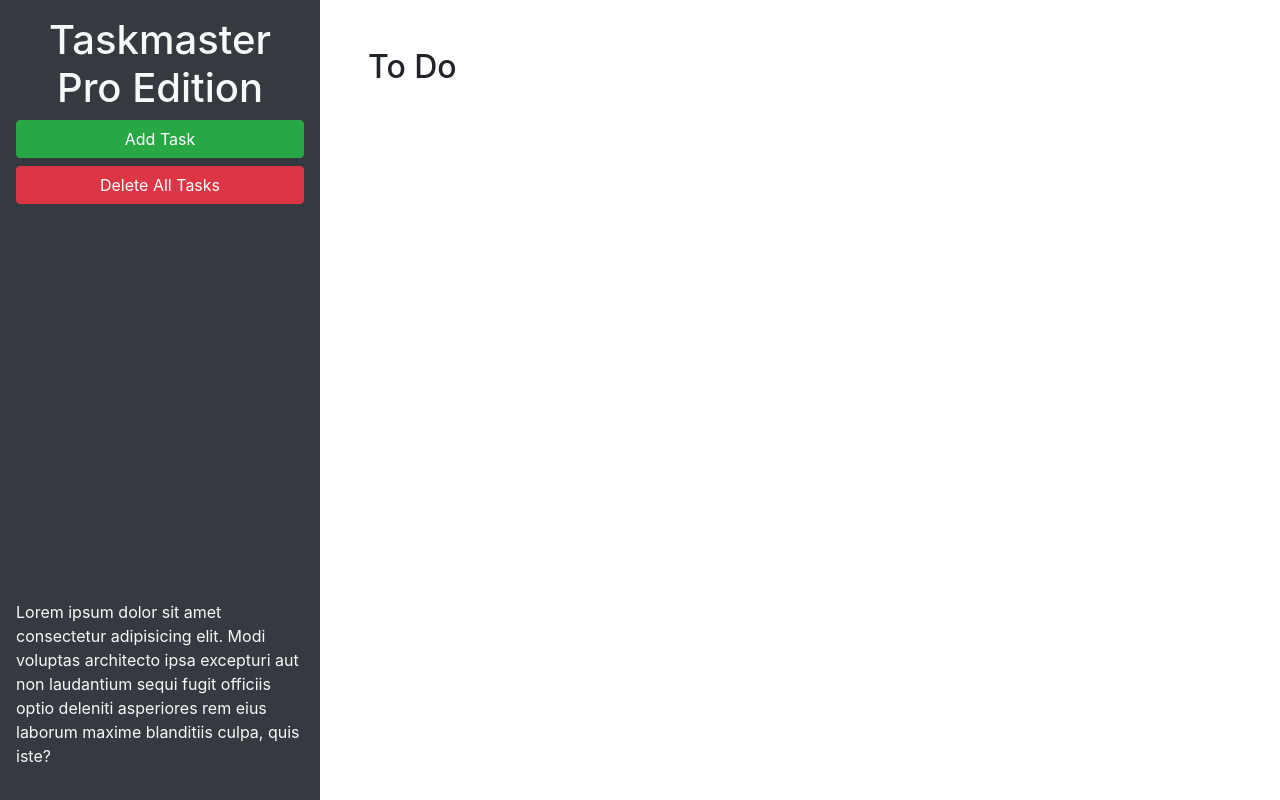
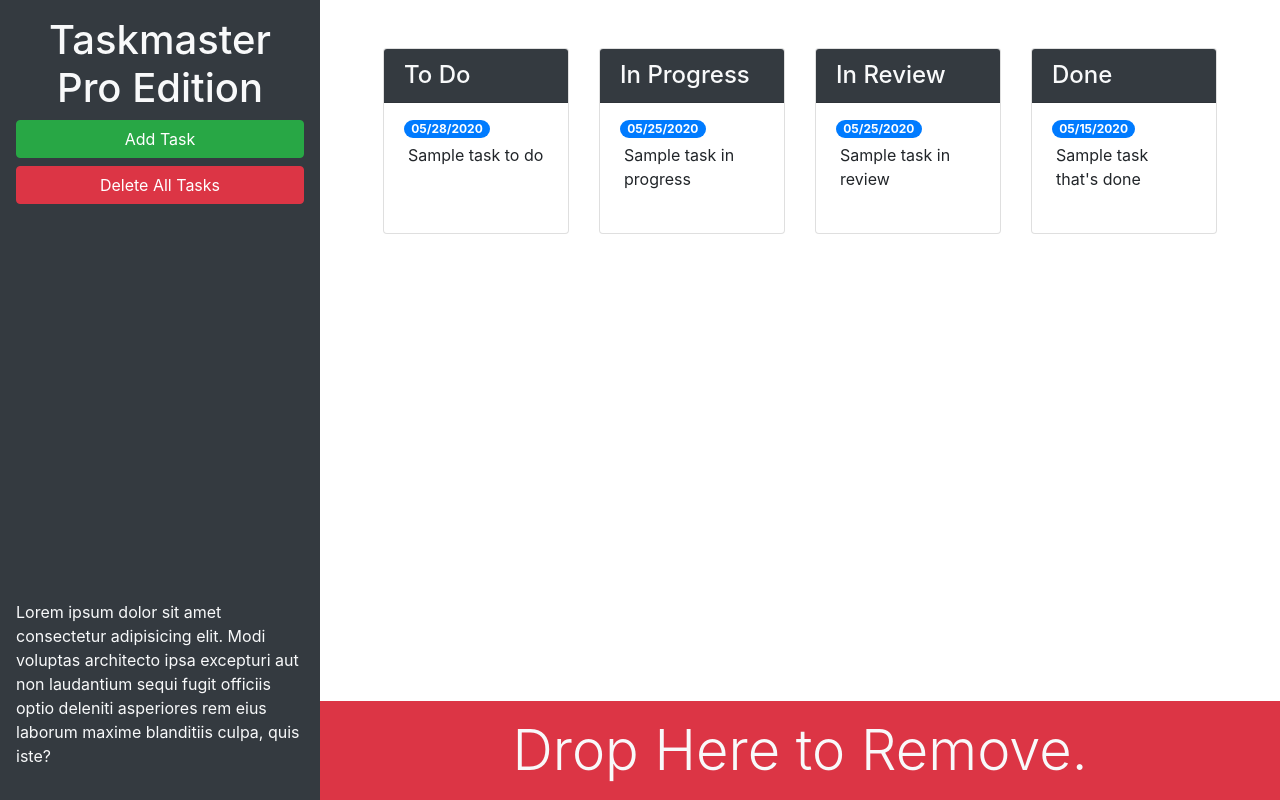
Before and after one commit to dkbaffour777/taskmaster-pro, a plain HTML site: page index.html in a window 1280 px wide. Drawn offline with nearby package versions, Linux system fonts and the light colour scheme.

Commit message:
add bootstrap

```diff
--- a/index.html
+++ b/index.html
@@ -13,21 +13,86 @@
 <body>
 
   <div class="row min-vh-100 no-gutters">
-    <header class="col-12 col-lg-3 bg-dark text-light d-flex flex-column p-4 p-lg-3">
+    <header class="col-12 col-lg-3 bg-dark text-light sticky-top d-flex flex-column p-4 p-lg-3">
       <h1 class="text-center">Taskmaster Pro Edition</h1>
       <button id="create-task" class="btn btn-block btn-success" data-toggle="modal" data-target="#task-form-modal">Add
         Task</button>
       <button id="remove-tasks" class="btn btn-block btn-danger">Delete All Tasks</button>
-      <p class="mt-auto">Lorem ipsum dolor sit amet consectetur adipisicing elit. Modi voluptas architecto ipsa
+      <p class="mt-auto d-none d-lg-block">Lorem ipsum dolor sit amet consectetur adipisicing elit. Modi voluptas architecto ipsa
         excepturi aut non
         laudantium sequi fugit officiis optio deleniti asperiores rem eius laborum maxime blanditiis culpa, quis iste?
       </p>
     </header>
-    <main class="col-12 col-lg-9">
-      <div class="m-5">
-        <h2>To Do</h2>
-        <ul id="list-toDo" class="list-group"> </ul>
+    <main class="col-12 col-lg-9 d-flex flex-column">
+      <div class="m-5 row justify-content-around">
+        <!-- todo start -->
+        <div class="col-12 col-md-6 col-xl-3 mb-3">
+          <div class="card">
+            <h4 class="card-header bg-dark text-light">
+              To Do
+            </h4>
+            <ul id="list-toDo" class="list-group list-group-flush">
+              <li class="list-group-item">
+                <span class="badge badge-primary badge-pill">05/28/2020</span>
+                <p class="m-1">Sample task to do</p>
+              </li>
+            </ul>
+          </div>
+        </div>
+        <!-- todo end -->
+        <!-- in progress start -->
+        <div class="col-12 col-md-6 col-xl-3 mb-3">
+          <div class="card">
+            <h4 class="card-header bg-dark text-light">
+              In Progress
+            </h4>
+            <ul id="list-toDo" class="list-group list-group-flush">
+              <li class="list-group-item">
+                <span class="badge badge-primary badge-pill">05/25/2020</span>
+                <p class="m-1">Sample task in progress</p>
+              </li>
+            </ul>
+          </div>
+        </div>
+        <!-- in progress end -->
+        <!-- in review start -->
+        <div class="col-12 col-md-6 col-xl-3 mb-3">
+          <div class="card">
+            <h4 class="card-header bg-dark text-light">
+              In Review
+            </h4>
+            <ul id="list-toDo" class="list-group list-group-flush">
+              <li class="list-group-item">
+                <span class="badge badge-primary badge-pill">05/25/2020</span>
+                <p class="m-1">Sample task in review</p>
+              </li>
+            </ul>
+          </div>
+        </div>
+        <!-- in review end -->
+        <!-- done start -->
+        <div class="col-12 col-md-6 col-xl-3 mb-3">
+          <div class="card">
+            <h4 class="card-header bg-dark text-light">
+              Done
+            </h4>
+            <ul id="list-toDo" class="list-group list-group-flush">
+              <li class="list-group-item">
+                <span class="badge badge-primary badge-pill">05/15/2020</span>
+                <p class="m-1">Sample task that's done</p>
+              </li>
+            </ul>
+          </div>
+        </div>
+        <!-- done end -->
       </div>
+      <!-- trash start -->
+      <div id="trash" class="mt-auto">
+        <div class="w-100 bg-danger p-3 text-center text-light display-4">
+          Drop Here to Remove.
+        </div>
+      </div>
+      <!-- trash end -->
     </main>
   </div>
 
@@ -46,11 +111,11 @@
           <form>
             <div class="form-group">
               <label for="modalTaskDescription">Task description</label>
-              <textarea id="modalTaskDescription" rows="3"></textarea>
+              <textarea id="modalTaskDescription" rows="3" class="form-control"></textarea>
             </div>
             <div class="form-group">
               <label for="modalDueDate">Due date</label>
-              <input type="text" id="modalDueDate" placeholder="mm/dd/yyyy" autocomplete="off" />
+              <input type="text" class="form-control" id="modalDueDate" placeholder="mm/dd/yyyy" autocomplete="off" />
             </div>
           </form>
         </div>
```
